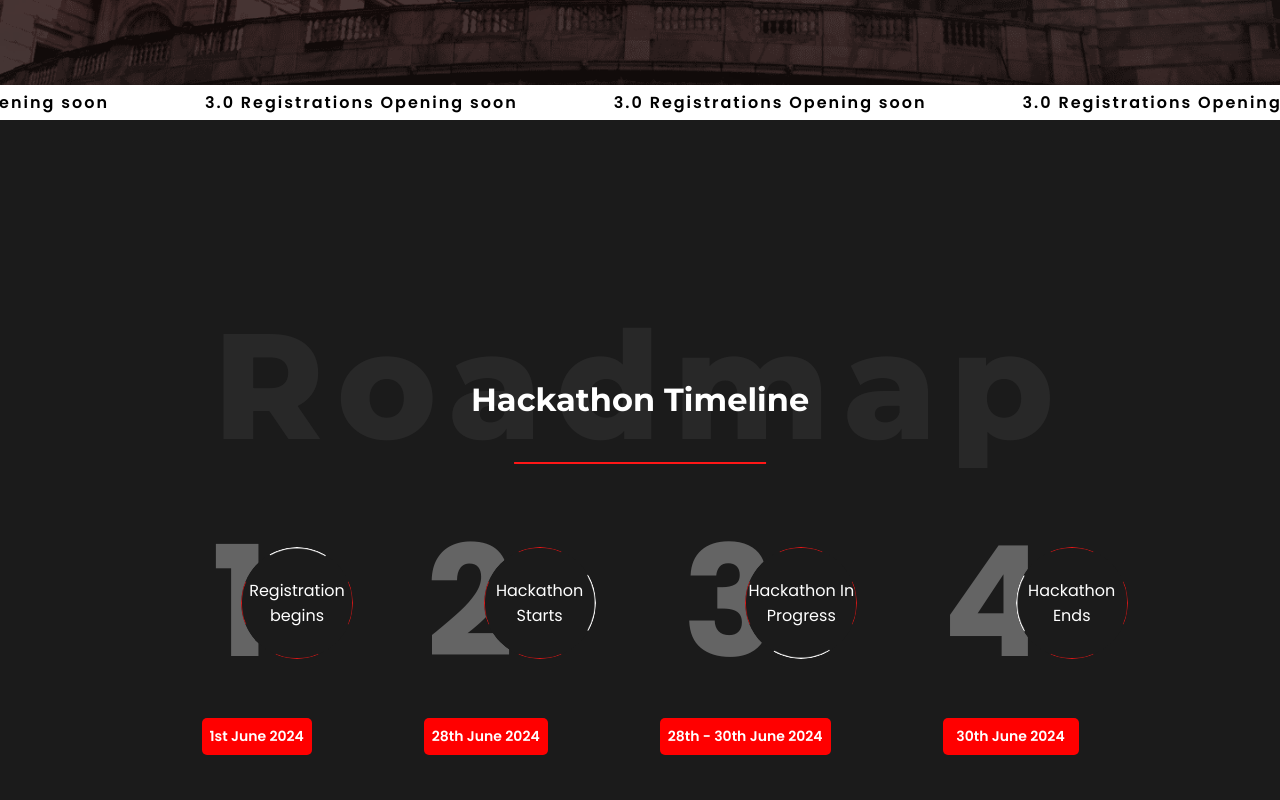
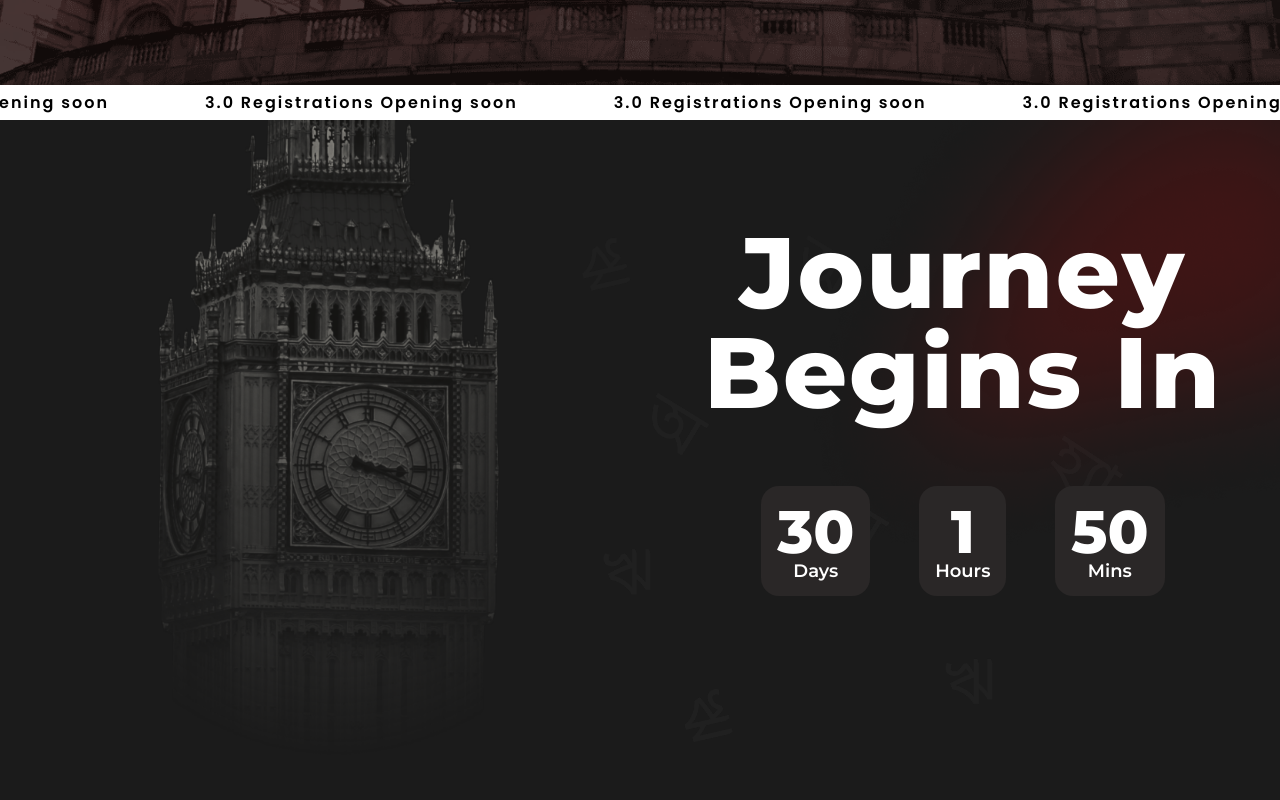
Before and after one commit to hack4bengal/s3, a React (Vite) app: page / in a window 1280 px wide. Shown: the part 680-1480 px from the top of the page. Built offline with nearby package versions, Linux system fonts and the light colour scheme.

Commit message:
added timeline folder

```diff
--- a/src/components/private/index.js
+++ b/src/components/private/index.js
@@ -3,7 +3,8 @@ import { lazy } from "react";
 export const Landing = lazy(() => import("./landing/Landing"));
 export const Marquee = lazy(() => import("./marquee/Marquee"));
 export const About = lazy(() => import("./about/About"));
-export const Timeline = lazy(() => import("./timer/Timer"));
+export const Timeline = lazy(() => import("./timeline/Timeline"));
+export const Timer = lazy(() => import("./timer/Timer"));
 export const Theme = lazy(() => import("./themes/Theme"));
 export const Prizes = lazy(() => import("./prizes/Prizes"));
 export const Sponsors = lazy(() => import("./sponsors/Sponsors"));
--- /dev/null
+++ b/src/components/private/timeline/Timeline.jsx
@@ -0,0 +1,84 @@
+import React, { useEffect, useState } from "react";
+import ghori from "../../../assets/images/timer/ghori.png";
+import letters from "../../../assets/images/timer/letters.png";
+import mask from "../../../assets/images/timer/mask.png";
+import "./Timeline.scss";
+
+const Timeline = () => {
+  const calculateTimeLeft = () => {
+    const targetDate = new Date("2024-06-28T18:00:00");
+    const now = new Date();
+    const difference = targetDate - now;
+
+    let timeLeft = {};
+
+    if (difference > 0) {
+      timeLeft = {
+        days: Math.floor(difference / (1000 * 60 * 60 * 24)),
+        hours: Math.floor((difference / (1000 * 60 * 60)) % 24),
+        minutes: Math.floor((difference / 1000 / 60) % 60),
+        seconds: Math.floor((difference / 1000) % 60),
+      };
+    } else {
+      timeLeft = {
+        days: 0,
+        hours: 0,
+        minutes: 0,
+        seconds: 0,
+      };
+    }
+
+    return timeLeft;
+  };
+
+  const [timeLeft, setTimeLeft] = useState(calculateTimeLeft());
+
+  useEffect(() => {
+    const timer = setInterval(() => {
+      setTimeLeft(calculateTimeLeft());
+    }, 1000);
+
+    return () => clearInterval(timer);
+  }, []);
+
+  return (
+    <>
+      <div className="timeline__parent" id="timeline">
+        <div className="body">
+          <img src={ghori} alt="" className="ghori" />
+
+          <div className="timer">
+            <h1 className="header_1">
+              Journey <br /> Begins In
+            </h1>
+
+            <div className="countdown">
+              <div className="time">
+                <p>{timeLeft.days}</p>
+                <p>Days</p>
+              </div>
+
+              <p className="colon">:</p>
+
+              <div className="time">
+                <p>{timeLeft.hours}</p>
+                <p>Hours</p>
+              </div>
+
+              <p className="colon">:</p>
+
+              <div className="time">
+                <p>{timeLeft.minutes}</p>
+                <p>Mins</p>
+              </div>
+            </div>
+          </div>
+        </div>
+        <img src={mask} alt="" className="mask" />
+        <img src={letters} alt="" className="letters" />
+      </div>
+    </>
+  );
+};
+
+export default Timeline;
--- /dev/null
+++ b/src/components/private/timeline/Timeline.scss
@@ -0,0 +1,140 @@
+.timeline__parent {
+    padding: 0rem 0rem;
+    margin-top: 0rem;
+    position: relative;
+    overflow: hidden;
+
+    @media screen and (max-width: 576px) {
+      padding: 3rem 1.5rem;
+    }
+
+    .body {
+      display: flex;
+      align-items: center;
+
+      @media screen and (max-width: 576px) {
+        justify-content: center;
+      }
+
+      .timer {
+        display: flex;
+        flex-direction: column;
+        justify-content: center;
+        align-items: center;
+        gap: 4rem;
+        margin-top: -4rem;
+
+        @media screen and (max-width: 576px) {
+          margin-top: 0rem;
+          gap: 3rem;
+        }
+
+        .header_1 {
+          font-family: "Montserrat", sans-serif;
+          letter-spacing: 2px;
+          font-size: 100px;
+          text-align: center;
+          color: white;
+          font-weight: 800;
+          line-height: 1;
+          z-index: 1;
+
+          @media screen and (max-width: 576px) {
+            font-size: 48px;
+          }
+        }
+
+        .countdown {
+          display: flex;
+          justify-content: center;
+          align-items: center;
+          gap: 1rem;
+          z-index: 1;
+
+          @media screen and (max-width: 576px) {
+            gap: 10px;
+          }
+
+          .time {
+            font-family: "Montserrat", sans-serif;
+            font-size: 60px;
+            text-align: center;
+            color: white;
+            font-weight: 800;
+            line-height: 1;
+            background-color: #2a2727;
+            padding: 1rem;
+            border-radius: 18px;
+
+            @media screen and (max-width: 576px) {
+              font-size: 28px;
+            }
+
+            p:nth-child(2) {
+              font-size: 18px;
+              font-weight: 600;
+
+              @media screen and (max-width: 576px) {
+                font-size: 15px;
+              }
+            }
+          }
+
+          .colon {
+            font-size: 60px;
+          }
+        }
+      }
+    }
+
+    .mask {
+      right: 0;
+      top: 0;
+      position: absolute;
+      width: 40%;
+
+      @media screen and (max-width: 576px) {
+        width: 100%;
+      }
+    }
+
+    .letters {
+      width: 45%;
+      opacity: 0.7;
+      right: 9rem;
+      top: 6rem;
+      position: absolute;
+
+      @media screen and (max-width: 576px) {
+        display: none;
+      }
+    }
+
+    .ghori {
+      width: 55%;
+
+      @media screen and (max-width: 576px) {
+        display: none;
+      }
+    }
+
+    .text {
+      width: 35%;
+    }
+  }
+
+  .colon {
+    animation: blink 2s infinite; // Adjust the animation duration as needed
+  }
+
+  @keyframes blink {
+    0% {
+      opacity: 1;
+    }
+    50% {
+      opacity: 0;
+    }
+    100% {
+      opacity: 1;
+    }
+  }
--- a/src/pages/home/Home.jsx
+++ b/src/pages/home/Home.jsx
@@ -10,6 +10,7 @@ import {
   Sponsors,
   Testimonials,
   Timeline,
+  Timer,
 } from "../../components/private";
 import "./Home.scss";
 
@@ -20,6 +21,9 @@ const Home = () => {
       {window.innerWidth < 600 && <Marquee />}
       <Suspense fallback={<div>Loading...</div>}>
         <Timeline />
+      </Suspense>
+      <Suspense fallback={<div>Loading...</div>}>
+        <Timer />
       </Suspense>
       <Suspense fallback={<div>Loading...</div>}>
         <About />
```
